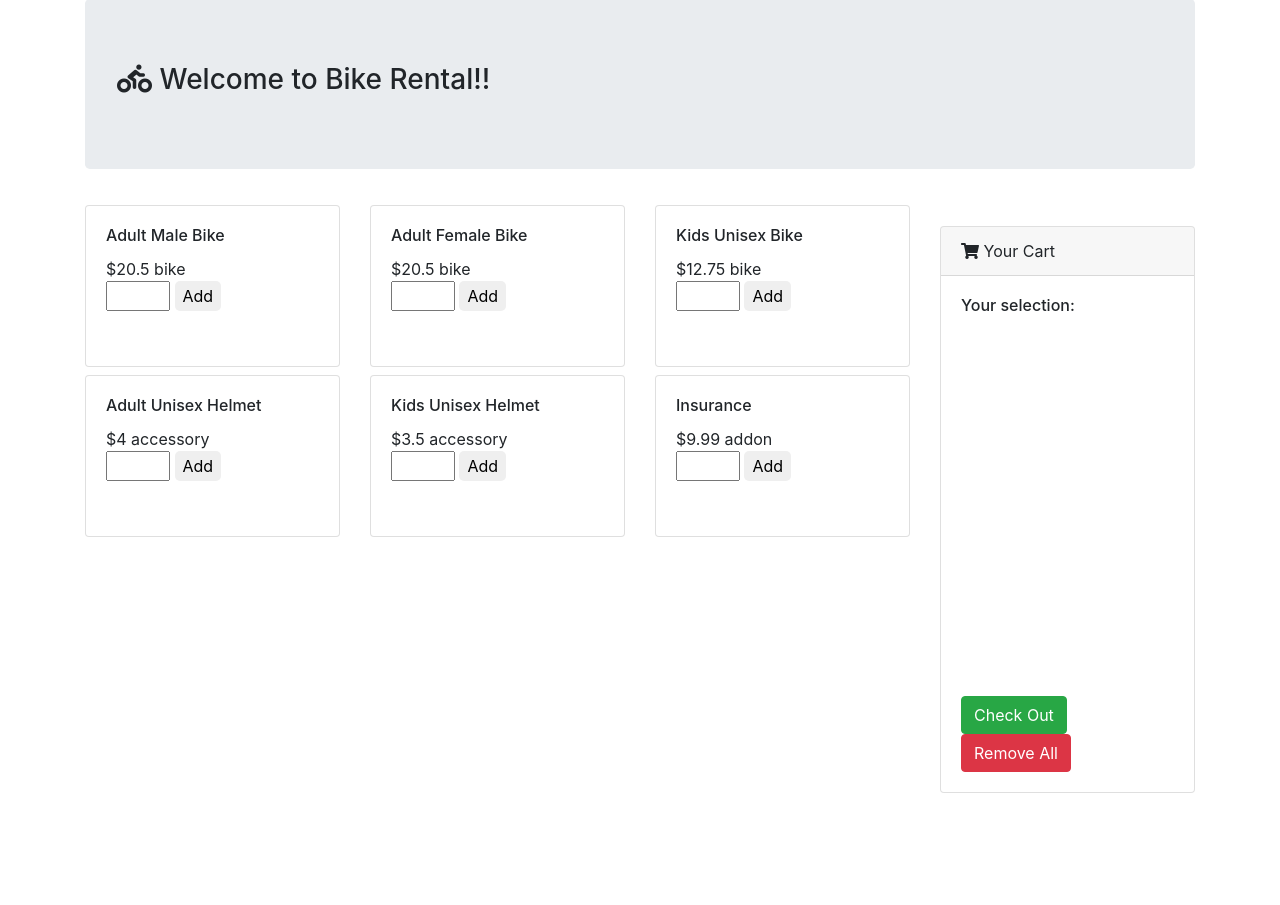
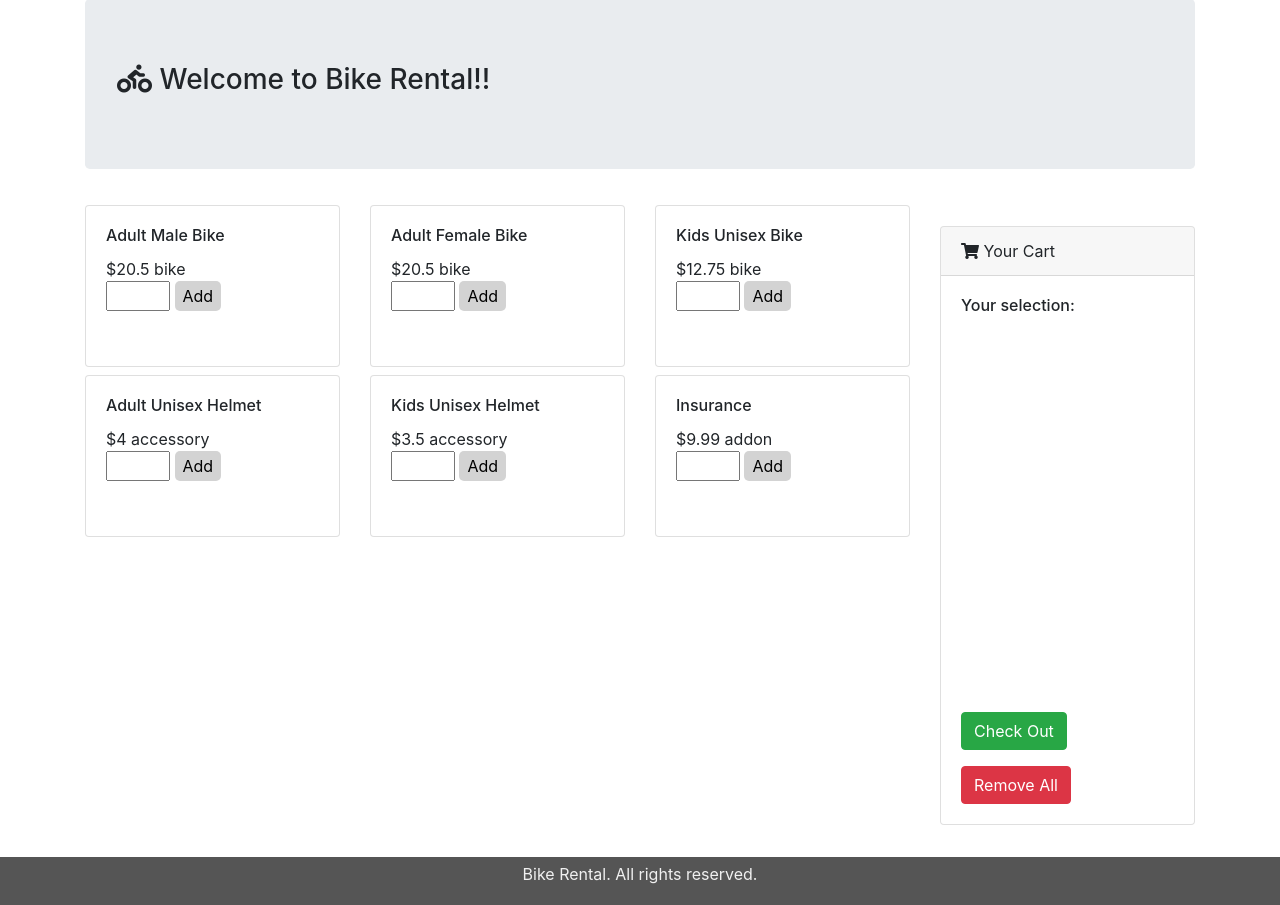
Before and after one commit to kefan96/BikeRentalApp, a Node server app: page / in a window 1280 px wide. Shown: the part 65-970 px from the top of the page. Before the commit the page ends 858 px from the top, so only its background shows below. Run offline with Node 20, Linux system fonts and the light colour scheme; some libraries are stand-ins or nearby versions.

Commit message:
final debug

```diff
--- a/public/css/style.css
+++ b/public/css/style.css
@@ -23,3 +23,56 @@ div#error {
 h5 {
     font-size: 1rem;
 }
+
+#product-body {
+    height: 10rem;
+}
+
+.product-quan {
+    width: 4rem;
+}
+
+#cart-card {
+    width: 100%; margin-top: 10%;
+}
+
+#cart {
+    min-height: 50vh
+}
+
+.addCart {
+    border-color: transparent;
+    border-radius: 5px;
+    background: #d3d3d3;
+}
+
+.addCart:hover {
+    color: steelblue;
+}
+
+.card-body button.btn {
+    display: inline-block;
+    margin-top: 1rem;
+}
+
+#message-sm {
+    display: block;
+}
+
+@media (min-width: 768px) {
+    #message-sm {
+        display: none;
+    }
+}
+
+.footer {
+    height: 3rem;
+    margin-top: 2rem;
+    background: #555;
+    padding-top: 5px;
+}
+
+.footer p {
+    color: #f0f0f0;
+    text-align: center;
+}
--- /dev/null
+++ b/public/js/index.js
@@ -0,0 +1,72 @@
+var cart = {};
+$("form#addProduct").on("submit", function (e) {
+    e.preventDefault();
+    console.log($($(this).children()[0]).val());
+    var quantity = $($(this).children()[0]).val();
+    var product = $(this).parent().children(".card-title").text();
+    var price = $(this).parent().children(".price").text();
+    var type = $(this).parent().children(".type").text();
+    var total = Number(price) * Number(quantity);
+    // cart[$(this).parent().children(".card-title").text()] = $($(this).children()[0]).val();
+    if (quantity != "" && quantity != "0") {
+        // $("#cart").append("<li>" + product + "<ul><li>Quantity: " + quantity + "</li>" + "<li>Price: $" + total + "</li></ul></li>");
+        if (product in cart) {
+            cart[product]["quantity"] += Number(quantity);
+            cart[product]["price"] += Number(total);
+        } else {
+            cart[product] = {};
+            cart[product]["quantity"] = Number(quantity);
+            cart[product]["price"] = Number(total);
+            cart[product]["type"] = type;
+        }
+        $("#cart").html("<h5>Your selection: </h5>");
+        $(".modal-body").html("");
+        Object.keys(cart).forEach(function (item) {
+            $("#cart").append("<li>" + item + "<ul><li>Quantity: " + cart[item]["quantity"] +
+                "</li>" + "<li>Price: $" + cart[item]["price"] + "</li></ul></li>");
+            $(".modal-body").append("<li>" + item + "<ul><li>Quantity: " + cart[item][
+                    "quantity"
+                ] +
+                "</li>" + "<li>Price: $" + cart[item]["price"] + "</li></ul></li>");
+        });
+    }
+    $($(this).children()[0]).val("");
+});
+
+
+$(document).ready(function () {
+    $("#checkout").on("click", function () {
+        var checkBike = false;
+        Object.keys(cart).forEach(function (item) {
+            if (cart[item]["type"] == "bike") {
+                checkBike = true;
+            }
+        });
+        if (!checkBike) {
+            $("#error").removeClass("hide");
+        } else {
+            $("#error").addClass("hide");
+            $("form#upload").submit();
+        }
+    });
+});
+
+$("#checkoutmodal").on("click", function () {
+    var checkBike = false;
+    var total = 0;
+    Object.keys(cart).forEach(function (item) {
+        if (cart[item]["type"] == "bike") {
+            checkBike = true;
+        }
+        total += cart[item]["price"];
+    });
+    if (checkBike) {
+        $("#error").addClass("hide");
+    }
+    $("#totalPrice").text("Total Price: $" + total.toFixed(2));
+});
+
+$("#remove").on("click", function () {
+    cart = {};
+    $("#cart").html("<h5>Your selection: </h5>")
+});
--- a/views/index.ejs
+++ b/views/index.ejs
@@ -51,26 +51,28 @@
     </div>
     <% } %>
 
-    <!-- display all products -->
+
     <div class="container">
         <div class="jumbotron mt-2">
             <h3><i class="fas fa-biking"></i> Welcome to Bike Rental!!</h3>
+            <p id="message-sm"><em>Your cart is at the bottom.</em></p>
         </div>
         <div class="row">
+
+            <!-- display all products -->
             <div class="col-md-9">
                 <div class="row">
                     <% rentalList.forEach(function(product){ %>
                     <div class="col-md-4 col-6">
                         <div class="card my-1">
                             <img src="<%= product.image %>" alt="" class="card-img-top">
-                            <div class="card-body" style="height: 10rem;">
+                            <div class="card-body" id="product-body">
                                 <h5 class="card-title"><%= product.name %></h5>
                                 $<span class="card-text price"><%= product.price %></span>
                                 <span class="card-text type"><%= product.product_type %></span>
                                 <form id="addProduct" action="#">
-                                    <input type="number" min="0" style="width: 4rem;">
-                                    <input class="addCart" type="submit"
-                                        style="border-color: transparent; border-radius: 5px;" value="Add">
+                                    <input class="product-quan" type="number" min="0">
+                                    <input class="addCart" type="submit" value="Add">
                                 </form>
                             </div>
                         </div>
@@ -78,13 +80,15 @@
                     <% }); %>
                 </div>
             </div>
+
+            <!-- Cart section -->
             <div class="col-md-3">
-                <div class="card" style="width: 100%; margin-top: 10%;">
+                <div class="card sticky-top" id="cart-card">
                     <div class="card-header">
                         <i class="fas fa-shopping-cart"></i> Your Cart
                     </div>
                     <div class="card-body">
-                        <div id="cart" style="min-height: 50vh">
+                        <div id="cart">
                             <h5>Your selection: </h5>
                         </div>
                         <button class="btn btn-success" id="checkoutmodal" data-toggle="modal"
@@ -119,6 +123,11 @@
         </div>
     </div>
 
+    <!-- footer -->
+    <div class="footer">
+        <p>Bike Rental. All rights reserved.</p>
+    </div>
+
     <!-- Optional JavaScript -->
     <!-- jQuery first, then Popper.js, then Bootstrap JS -->
     <script src="https://code.jquery.com/jquery-3.3.1.slim.min.js"
@@ -130,80 +139,7 @@
     <script src="https://stackpath.bootstrapcdn.com/bootstrap/4.3.1/js/bootstrap.min.js"
         integrity="sha384-JjSmVgyd0p3pXB1rRibZUAYoIIy6OrQ6VrjIEaFf/nJGzIxFDsf4x0xIM+B07jRM" crossorigin="anonymous">
     </script>
-    <script>
-        var cart = {};
-        $("form#addProduct").on("submit", function (e) {
-            e.preventDefault();
-            console.log($($(this).children()[0]).val());
-            var quantity = $($(this).children()[0]).val();
-            var product = $(this).parent().children(".card-title").text();
-            var price = $(this).parent().children(".price").text();
-            var type = $(this).parent().children(".type").text();
-            var total = Number(price) * Number(quantity);
-            // cart[$(this).parent().children(".card-title").text()] = $($(this).children()[0]).val();
-            if (quantity != "" && quantity != "0") {
-                // $("#cart").append("<li>" + product + "<ul><li>Quantity: " + quantity + "</li>" + "<li>Price: $" + total + "</li></ul></li>");
-                if (product in cart) {
-                    cart[product]["quantity"] += Number(quantity);
-                    cart[product]["price"] += Number(total);
-                } else {
-                    cart[product] = {};
-                    cart[product]["quantity"] = Number(quantity);
-                    cart[product]["price"] = Number(total);
-                    cart[product]["type"] = type;
-                }
-                $("#cart").html("<h5>Your selection: </h5>");
-                $(".modal-body").html("");
-                Object.keys(cart).forEach(function (item) {
-                    $("#cart").append("<li>" + item + "<ul><li>Quantity: " + cart[item]["quantity"] +
-                        "</li>" + "<li>Price: $" + cart[item]["price"] + "</li></ul></li>");
-                    $(".modal-body").append("<li>" + item + "<ul><li>Quantity: " + cart[item][
-                            "quantity"
-                        ] +
-                        "</li>" + "<li>Price: $" + cart[item]["price"] + "</li></ul></li>");
-                });
-            }
-            $($(this).children()[0]).val("");
-        });
-
-
-        $(document).ready(function () {
-            $("#checkout").on("click", function () {
-                var checkBike = false;
-                Object.keys(cart).forEach(function (item) {
-                    if (cart[item]["type"] == "bike") {
-                        checkBike = true;
-                    }
-                });
-                if (!checkBike) {
-                    $("#error").removeClass("hide");
-                } else {
-                    $("#error").addClass("hide");
-                    $("form#upload").submit();
-                }
-            });
-        });
-
-        $("#checkoutmodal").on("click", function () {
-            var checkBike = false;
-            var total = 0;
-            Object.keys(cart).forEach(function (item) {
-                if (cart[item]["type"] == "bike") {
-                    checkBike = true;
-                }
-                total += cart[item]["price"];
-            });
-            if (checkBike) {
-                $("#error").addClass("hide");
-            }
-            $("#totalPrice").text("Total Price: $" + total);
-        });
-
-        $("#remove").on("click", function () {
-            cart = {};
-            $("#cart").html("<h5>Your selection: </h5>")
-        });
-    </script>
+    <script src="/js/index.js"></script>
 </body>
 
 </html>
```
